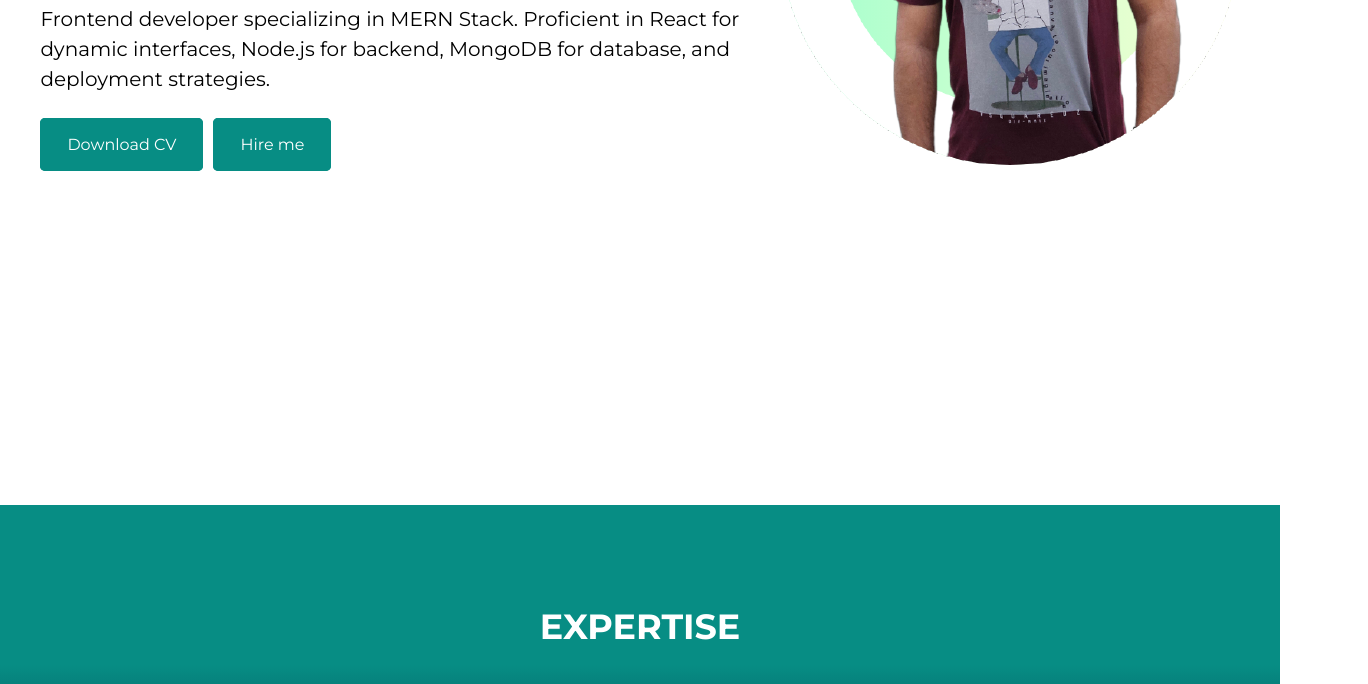
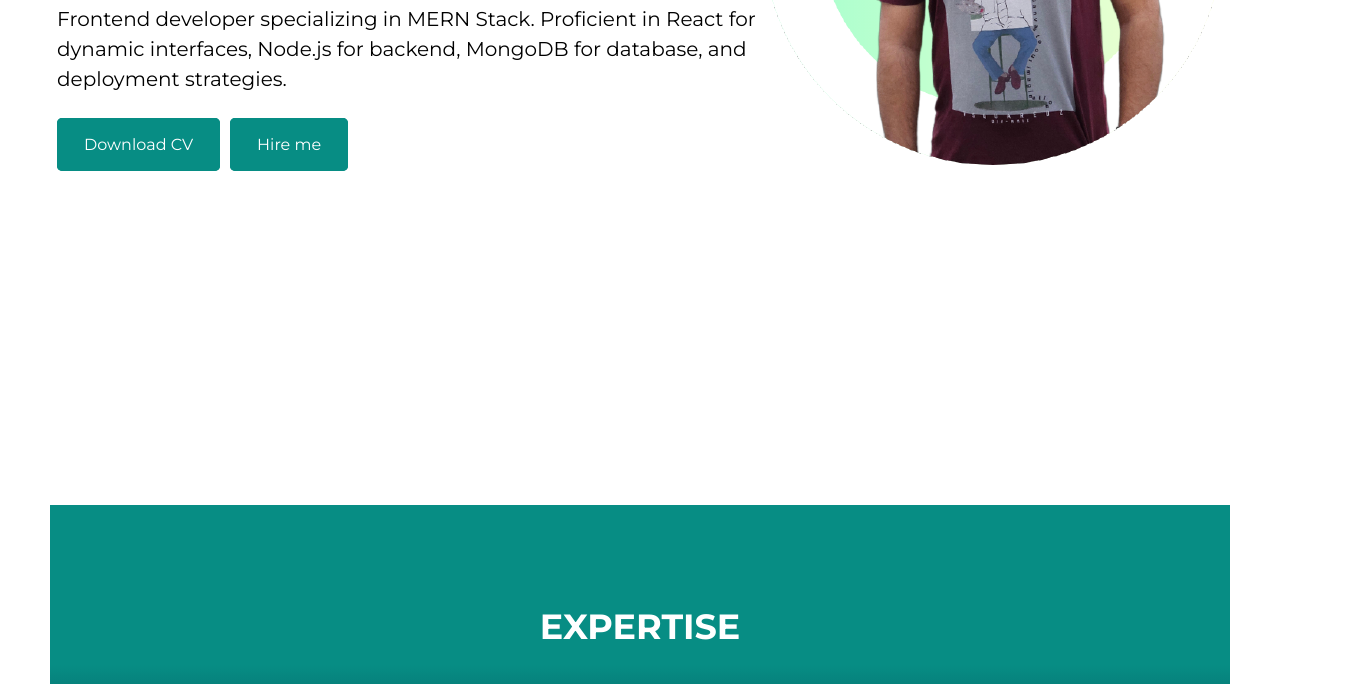
Before and after one commit to Azhar1621/portfolio, a plain HTML site: page index.html in a window 1280 px wide. Shown: the part 419-1103 px from the top of the page, 1368 px wide, since content can reach past the window. Drawn offline with Linux system fonts and the light colour scheme.

Commit message:
bug fixes

```diff
--- a/style.css
+++ b/style.css
@@ -17,7 +17,7 @@ html {
 
 }
 main{
-  margin: 0pxgi 50px;
+  margin: 0 50px;
 }
 
 nav {
```
